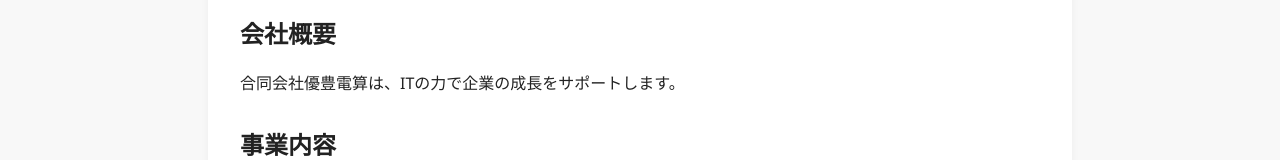
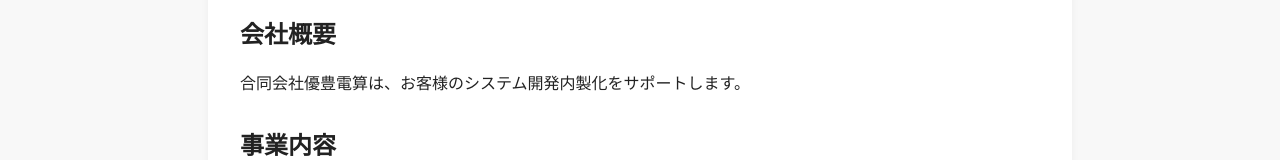
Before and after one commit to yusystec/yusystec.github.io, a plain HTML site: page index.html in a window 1280 px wide. Shown: the part 187-347 px from the top of the page. Drawn offline with Linux system fonts and the light colour scheme.

Commit message:
Update index.html
会社概要をより自社の狙いに沿ったものに変更

```diff
--- a/index.html
+++ b/index.html
@@ -20,7 +20,7 @@
   <main>
     <section id="about">
       <h2>会社概要</h2>
-      <p>合同会社優豊電算は、ITの力で企業の成長をサポートします。</p>
+      <p>合同会社優豊電算は、お客様のシステム開発内製化をサポートします。</p>
     </section>
     <section id="service">
       <h2>事業内容</h2>
```
